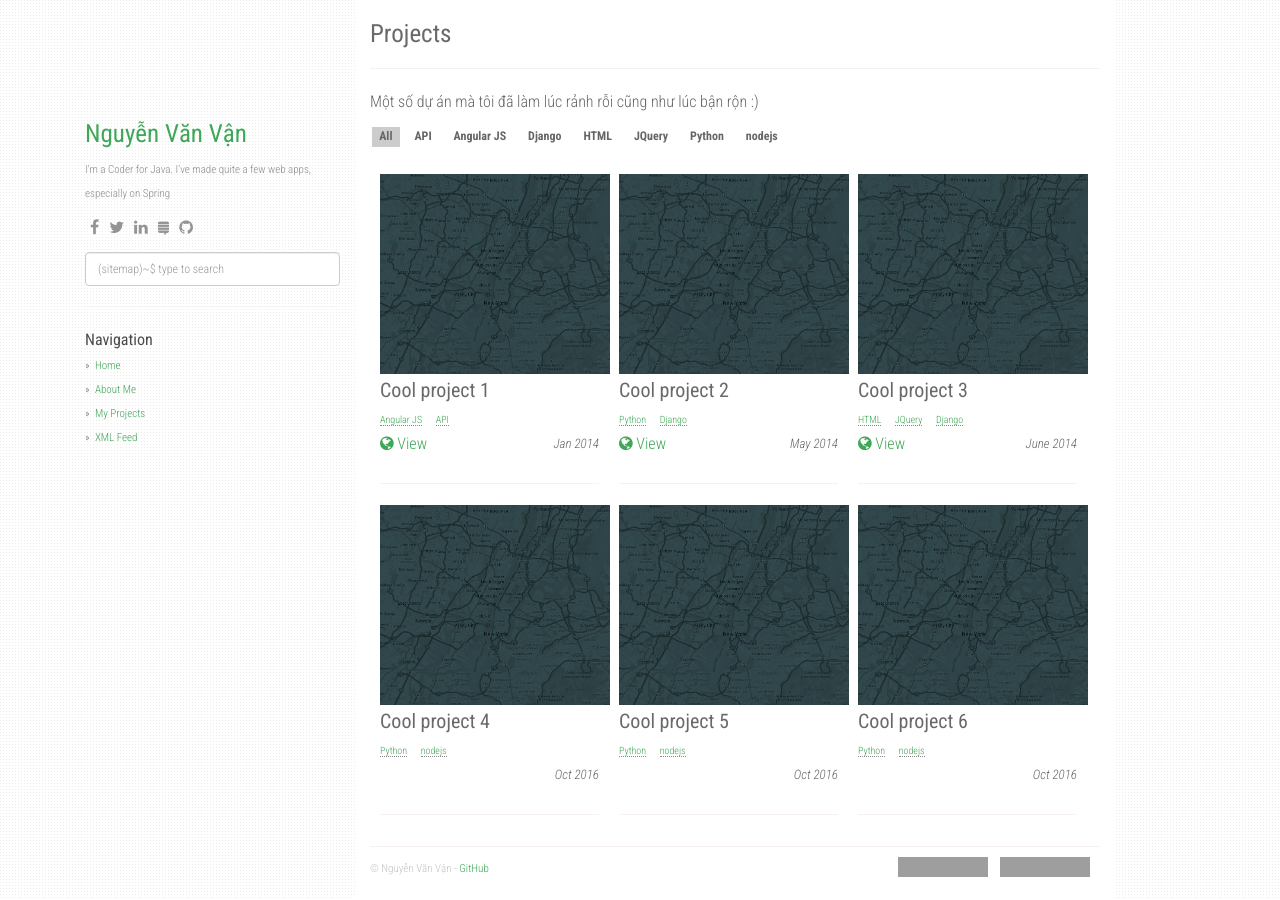
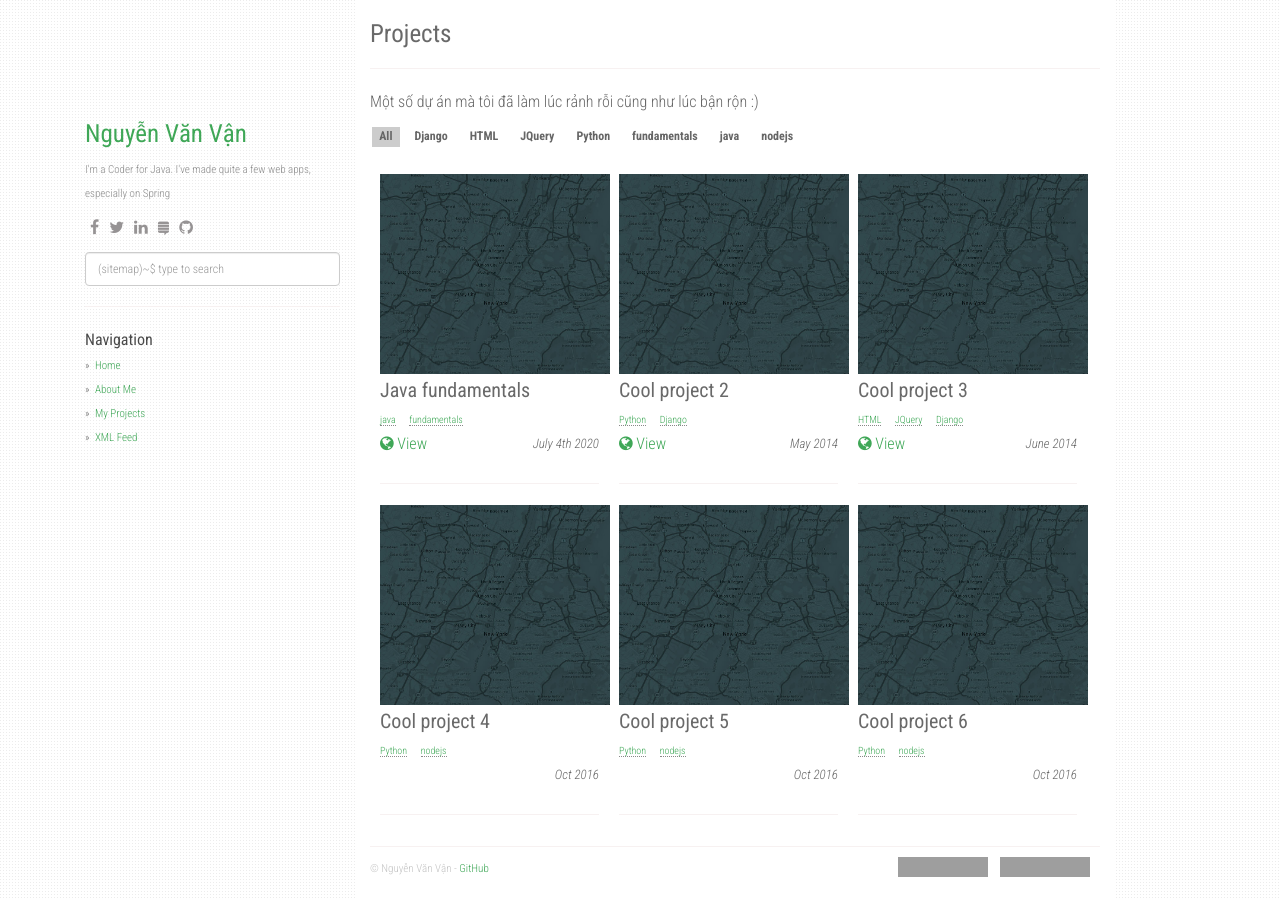
Before and after one commit to vegetaz/vegetaz.github.io, a Jekyll site: the page built from projects.md, in a window 1280 px wide. Built offline with Jekyll 4.4.1, drawn with Linux system fonts in a browser that asks for light colours; nearby versions of some CDN libraries; grey boxes are pictures that could not be loaded.

Commit message:
fundamentals

```diff
--- a/_data/projects.json
+++ b/_data/projects.json
@@ -1,11 +1,11 @@
 [
 	{
 		"slug": "cool-project",
-		"name": "Cool project 1",
+		"name": "Java fundamentals",
 		"image": "placeholder.jpg",
-		"url": "https://www.google.com",
-		"date": "Jan 2014",
-		"tags": ["Angular JS","API"]
+		"url": "https://github.com/vegetaz/JavaFundamentalsCodeLearnIO",
+		"date": "July 4th 2020",
+		"tags": ["java", "fundamentals"]
 	},
 	{
 		"name": "Cool project 2",
```
